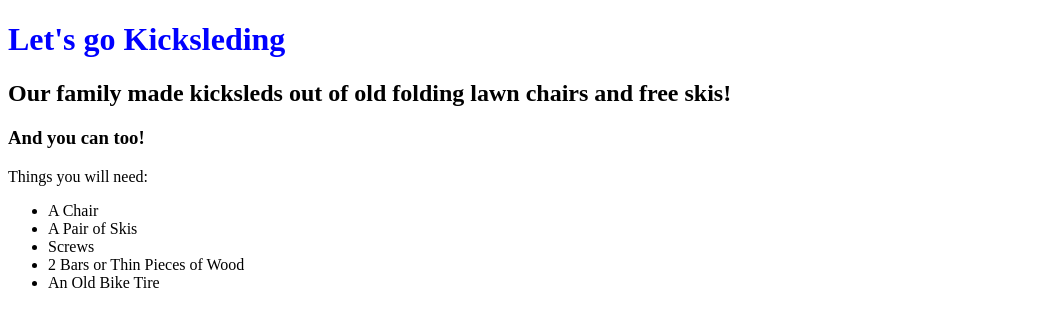
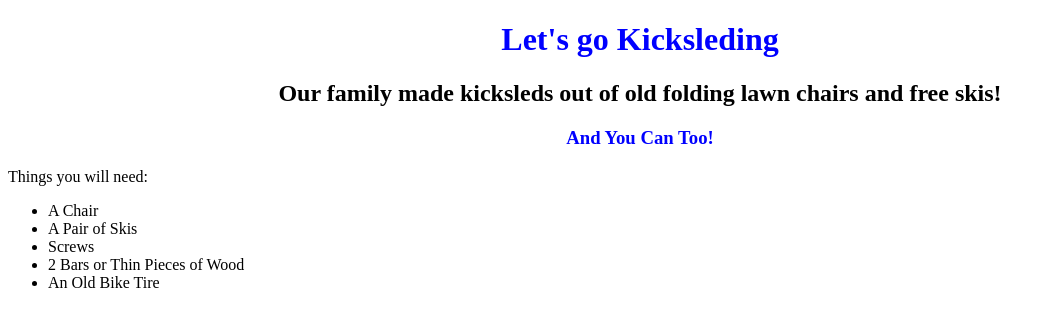
Before and after one commit to sam4class/tier1-1stPractice, a plain HTML site: page index.html in a window 1280 px wide. Shown: the whole page, without its empty margins (0-1055 px from the left). Drawn offline with Linux system fonts and the light colour scheme.

Commit message:
making text center

```diff
--- a/index.html
+++ b/index.html
@@ -12,7 +12,7 @@
 <body>
     <h1>Let's go Kicksleding</h1>
     <h2>Our family made kicksleds out of old folding lawn chairs and free skis!</h2>
-    <h3>And you can too!</h3>
+    <h3>And You Can Too!</h3>
 
     <p>Things you will need:
         <ul>
--- a/kicksled.css
+++ b/kicksled.css
@@ -1,3 +1,12 @@
 h1 {
     color: blue;
+    text-align: center;
 }
+
+h2{
+    text-align: center;
+}
+h3 {
+    color: blue;
+    text-align:center;
+}
```
